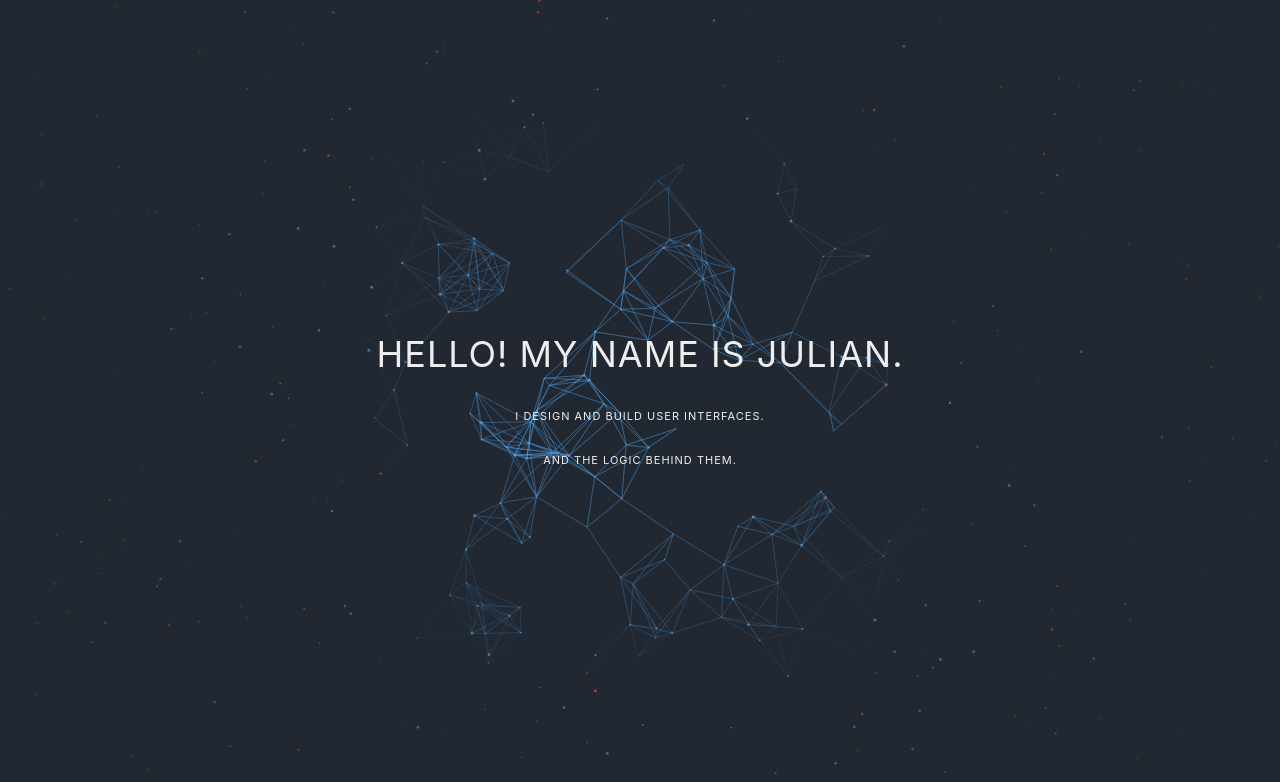
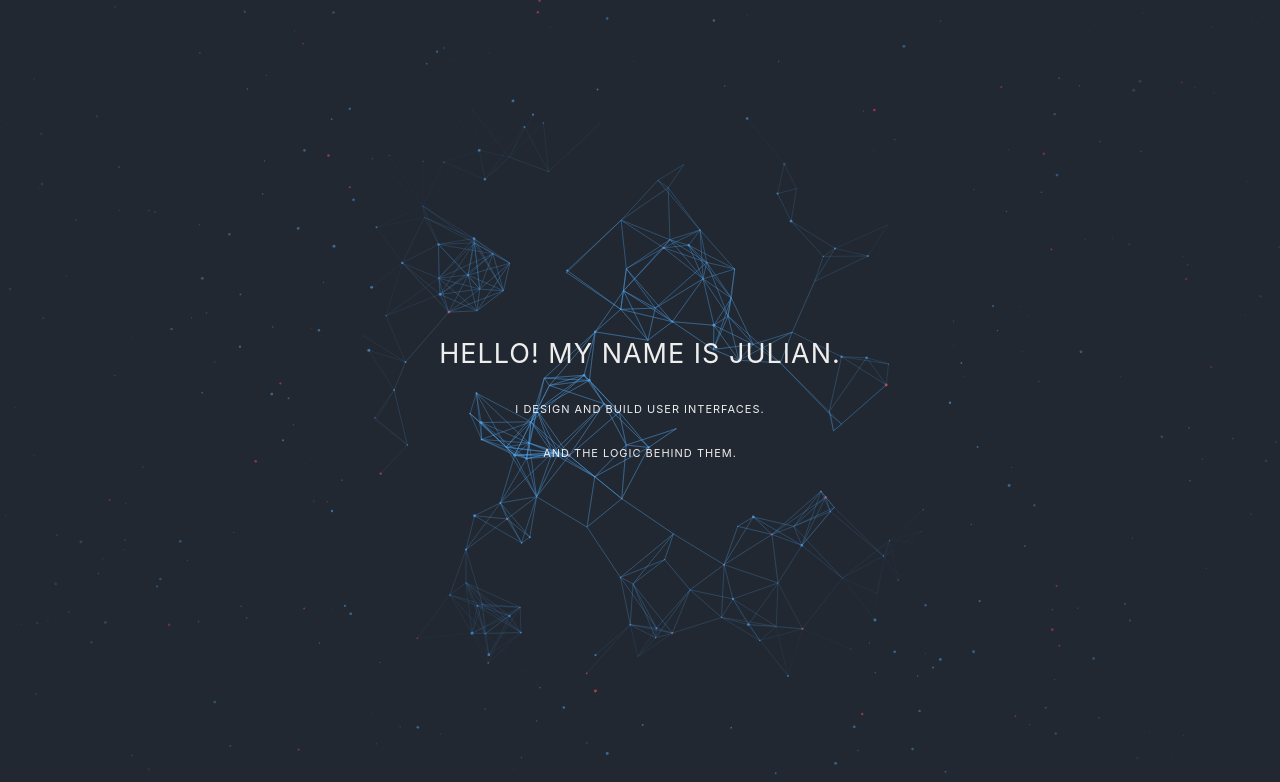
Before and after one commit to JulianThomas/julianthomas.github.io, a plain HTML site: page index.html in a window 1280 px wide. Shown: the top 782 px of the page. Drawn offline with nearby package versions, Linux system fonts and the light colour scheme.

Commit message:
Updated Index

```diff
--- a/index.html
+++ b/index.html
@@ -19,7 +19,7 @@
       </canvas>
       <div class="heading">
 
-          <div class="block is-size-3" >
+          <div class="block is-size-4" >
             Hello! My name is Julian.
           </div>
           <div class="block">I design and build user interfaces. </div>
```
